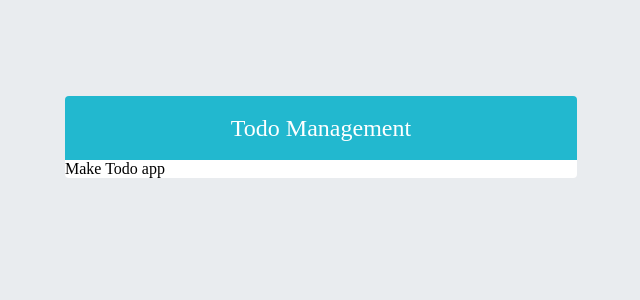
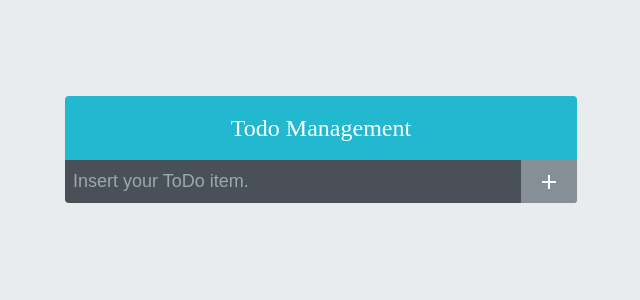
Before and after one commit to soohyunau/React-todo, a React (Create React App) app: page / in a window 1280 px wide. Shown: the top 300 px of the page, without its empty margins (319-959 px from the left). Built offline with nearby package versions, Linux system fonts and the light colour scheme.

Commit message:
Todo Insert components added

```diff
--- a/src/App.js
+++ b/src/App.js
@@ -1,8 +1,13 @@
 import React from 'react';
 import TodoTemplate from './components/TodoTemplate';
+import TodoInsert from './components/TodoInsert';
 
 const App = () => {
-  return <TodoTemplate>Make Todo app</TodoTemplate>;
+  return (
+  <TodoTemplate>
+    <TodoInsert />
+  </TodoTemplate>
+  );
 }
 
 export default App;
--- /dev/null
+++ b/src/components/TodoInsert.js
@@ -0,0 +1,16 @@
+import React from 'react';
+import {MdAdd} from 'react-icons/md';
+import './TodoInsert.scss';
+
+const TodoInsert = () => {
+    return (
+        <form className="TodoInsert">
+            <input placeholder="Insert your ToDo item." />
+            <button type="submit">
+                <MdAdd />
+            </button>
+        </form>
+    );
+};
+
+export default TodoInsert;
--- /dev/null
+++ b/src/components/TodoInsert.scss
@@ -0,0 +1,34 @@
+.TodoInsert {
+    display: flex;
+    background: #495057;
+    input {
+        background: none;
+        outline: none;
+        border: none;
+        padding: 0.5rem;
+        font-size: 1.125rem;
+        line-height: 1.5;
+        color: #FFFFFF;
+        &::placeholder {
+            color: #9da7b1;
+        }
+        flex: 1;
+    }
+    button {
+        background: none;
+        outline: none;
+        border: none;
+        background: #868e96;
+        color: #FFFFFF;
+        padding-left: 1rem;
+        padding-right: 1rem;
+        font-size: 1.5rem;
+        display: flex;
+        align-items: center;
+        cursor: pointer;
+        transition: 0.1s background ease-in;
+        &:hover {
+            background: #adb5bd;
+        }
+    }
+}
```
